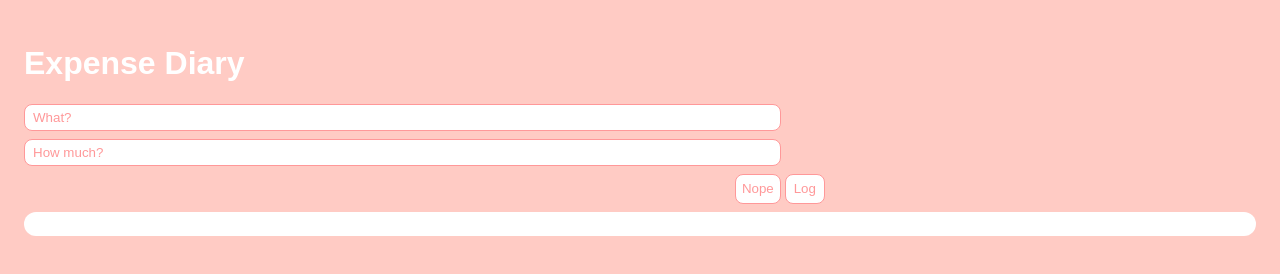
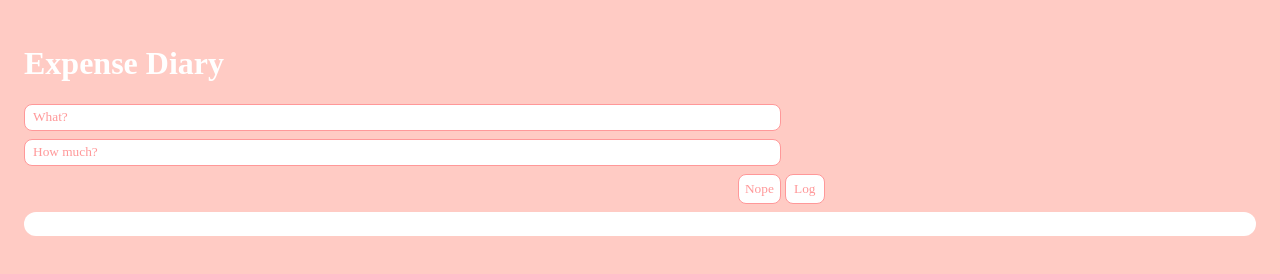
Before and after one commit to AudemarsOdato/Expense-Logger, a plain HTML site: page index.html in a window 1280 px wide. Drawn offline with Linux system fonts and the light colour scheme.

Commit message:
Update style.css

```diff
--- a/style.css
+++ b/style.css
@@ -1,6 +1,6 @@
 body {
         background-color: rgb(255, 203, 196);
-        font-family: "Sour Gummy", sans-serif;
+        font-family: "Sriracha", serif;
         padding: 8px;
 }
 
@@ -44,7 +44,7 @@ input {
         height: 25px;
         border-radius: 8px;
         outline: none;
-        font-family: "Sour Gummy", sans-serif;
+        font-family: "Sriracha", serif;
         border: 1px solid #FF9899;
         background-color: rgb(255, 255, 255);
         color: rgb(255, 152, 153);
```
